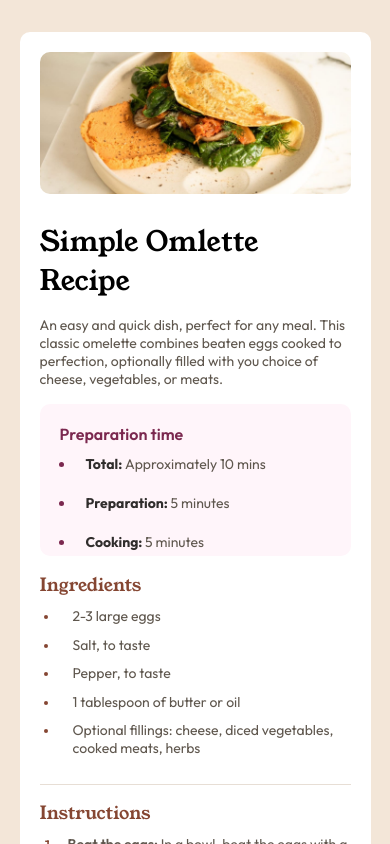
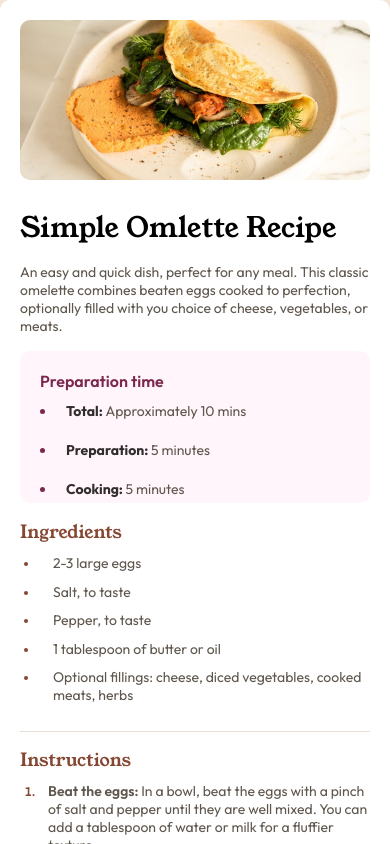
Before and after one commit to dilaraj/recipe-page-main, a React (Create React App) app: page / in a window 390 px wide. Shown: the top 844 px of the page. Built offline with nearby package versions, Linux system fonts and the light colour scheme.

Commit message:
Fixing mobile compatibility

```diff
--- a/src/global.css
+++ b/src/global.css
@@ -181,7 +181,7 @@
 
 @media (max-width: 600px) {
     .recipeCard {
-        width: 90vw;
+        width: 100%;
         padding: 1.25em;
     }
 
@@ -190,7 +190,7 @@
     }
 
     .container {
-        padding: 2em 0;
+        padding: 0;
     }
 
     .recipleTitle {
```
